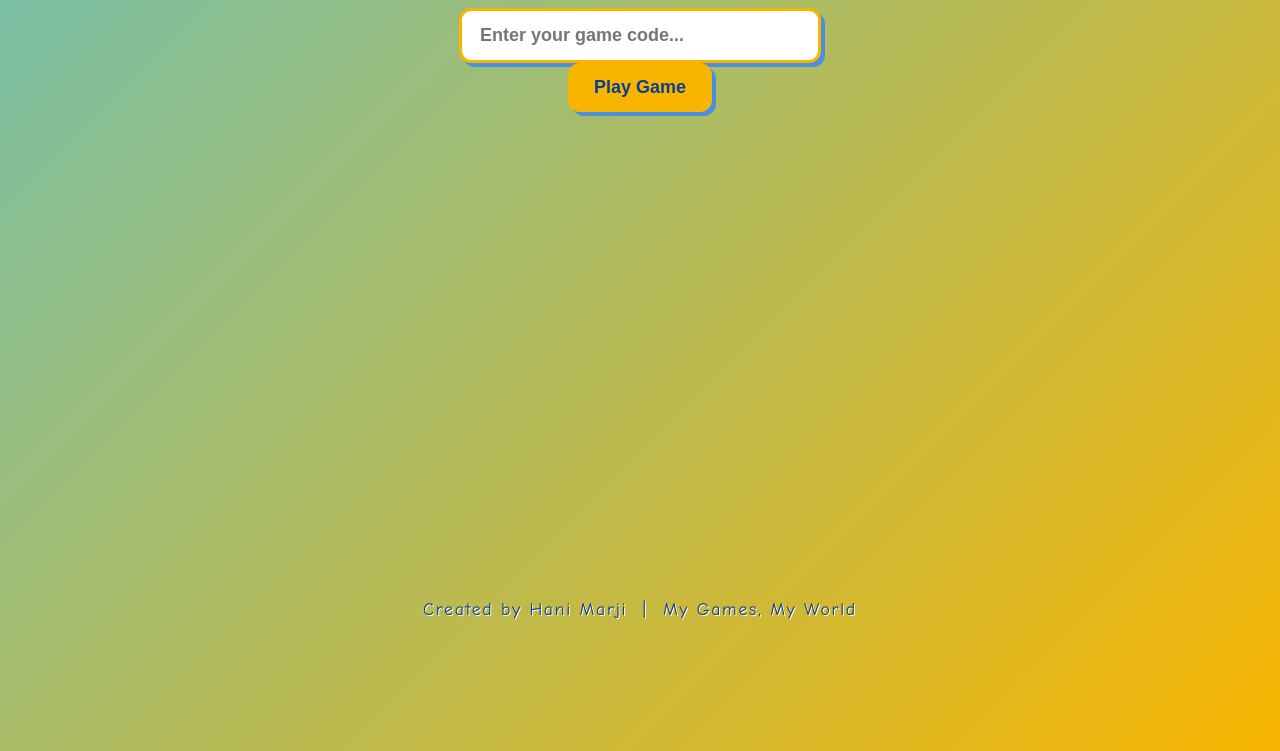
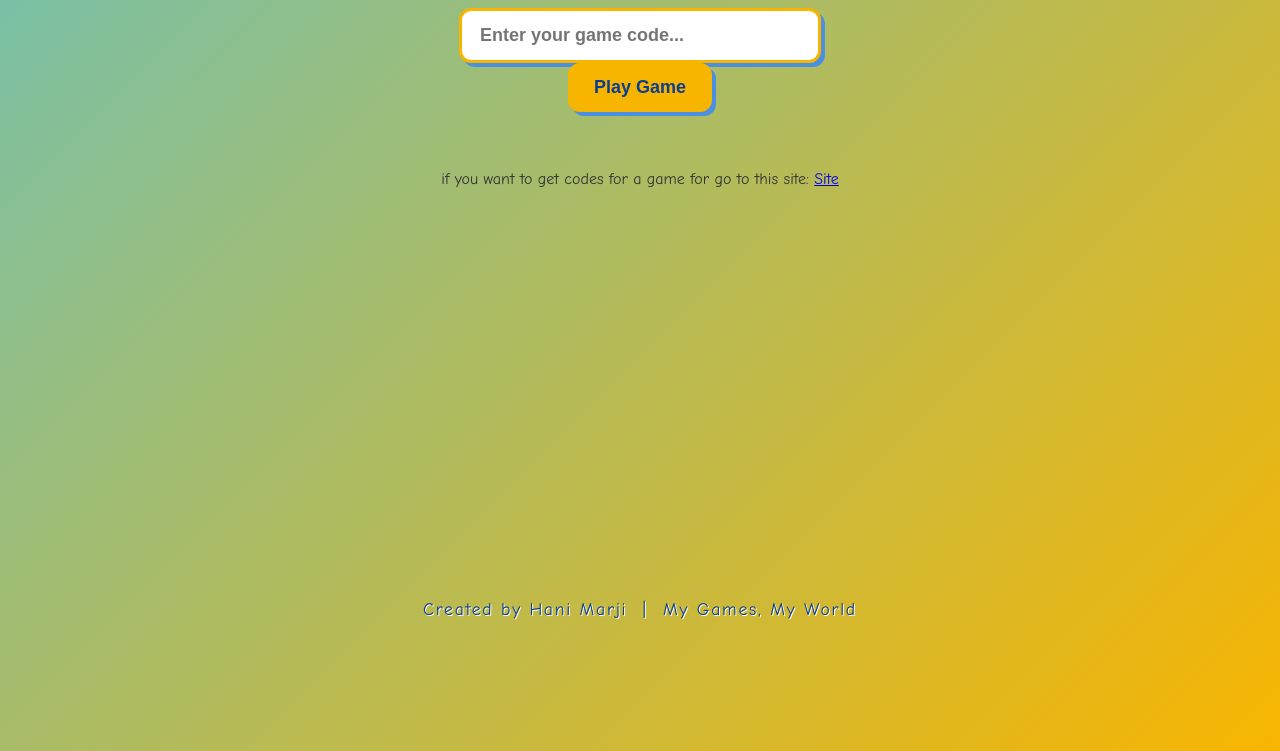
Before and after one commit to CoderHa1/Hani-s-Game-Launcher, a plain HTML site: page index.html in a window 1280 px wide. Shown: the part 169-920 px from the top of the page. Drawn offline with Linux system fonts and the light colour scheme.

Commit message:
Update index.html

```diff
--- a/index.html
+++ b/index.html
@@ -33,5 +33,6 @@
 
   <script src="launcher.js"></script>
   <footer>Created by Hani Marji &nbsp;|&nbsp; My Games, My World</footer>
+  <p>if you want to get codes for a game for go to this site: <a href="https://coderha1.github.io/LAUNCHER-CODE-BUYER/">Site</a></p>
 </body>
 </html>
```
